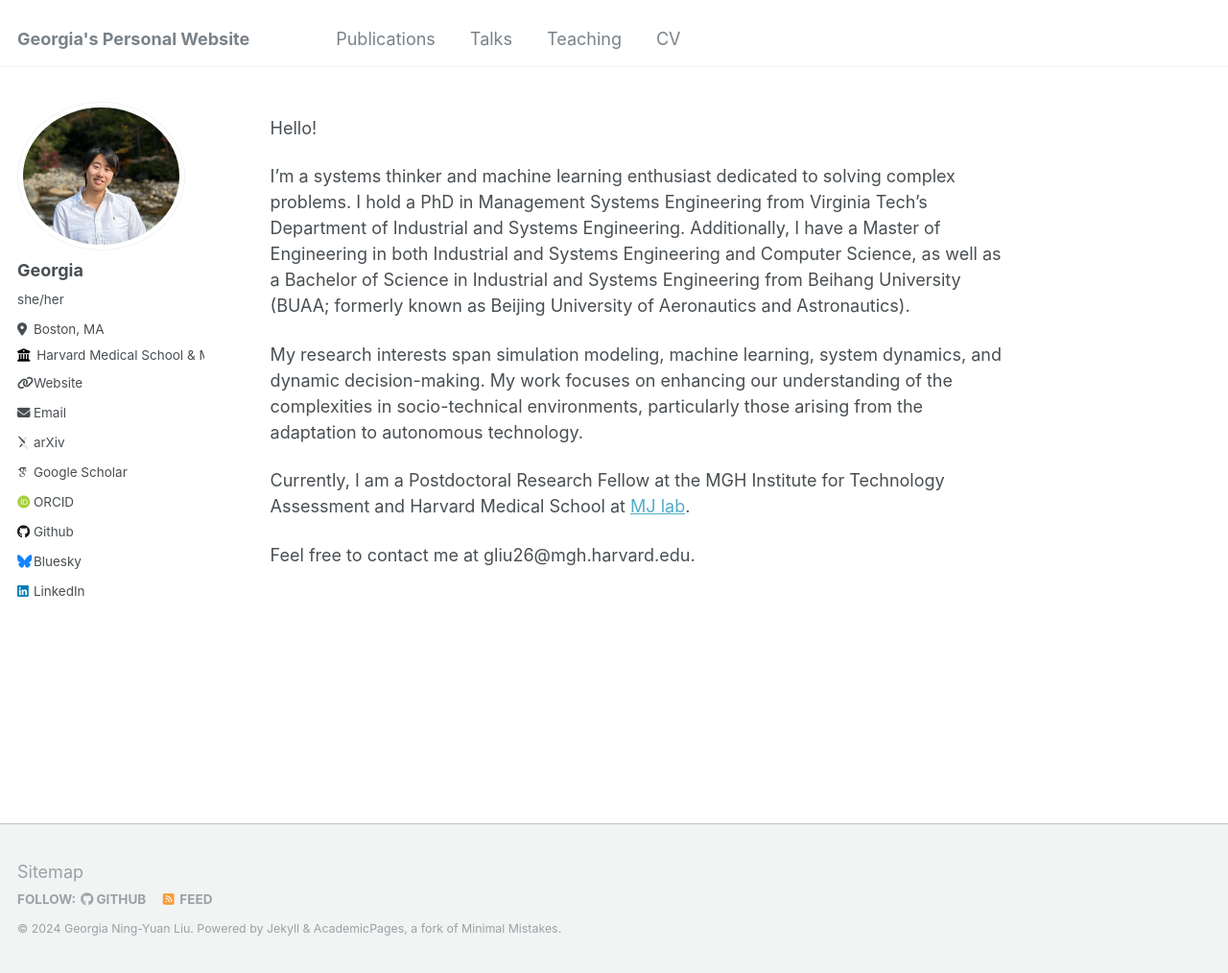
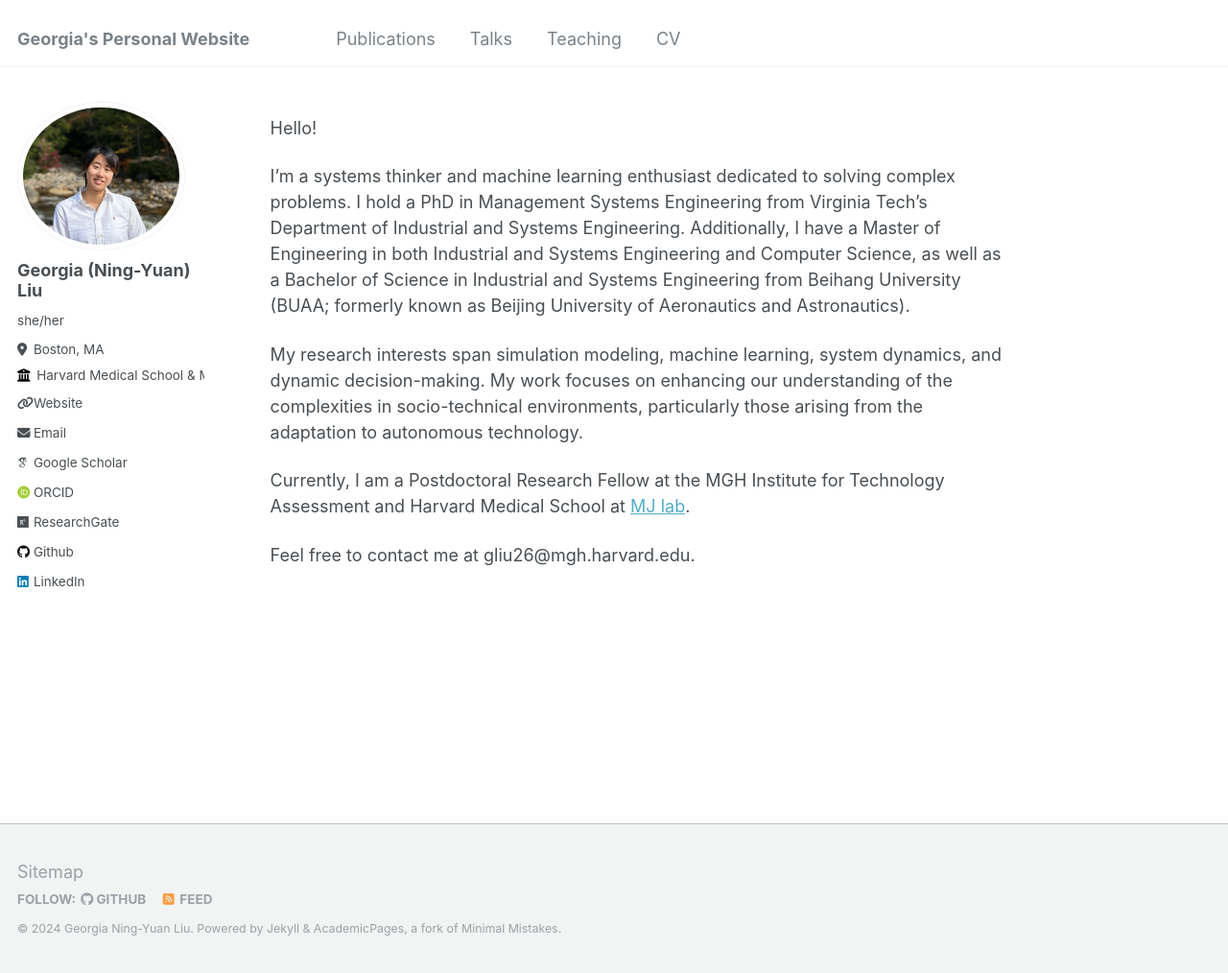
Before and after one commit to georgia-max/georgia-max.github.io, a Jekyll site: the page built from _pages/about.md, in a window 1280 px wide and 1014 px high. Shown: the whole window at 96% size. Built offline with Jekyll 4.4.1, drawn with Linux system fonts in a browser that asks for light colours; some web fonts are replaced.

Commit message:
Update _config.yml

```diff
--- a/_config.yml
+++ b/_config.yml
@@ -22,7 +22,7 @@ repository               : #"academicpages/academicpages.github.io"
 author:
   # Biographic information
   avatar           : "profile_pic.jpg"
-  name             : "Georgia"
+  name             : "Georgia (Ning-Yuan) Liu"
   pronouns         : "she/her"
   # bio              : "I'm a systems thinker and machine learning nerd who loves tackling complex problems. I've teamed up with everyone from professors to startup wizards to crack the code on how systems work. I live at the intersection of computer science and social science, using everything from interviews to AI to solve tricky social issues. Basically, I turn chaos into organized chaos with style!"
   location         : "Boston, MA"
@@ -31,13 +31,13 @@ author:
   email            : gliu26@mgh.harvard.edu
 
   # Academic websites
-  arxiv            : "https://papers.ssrn.com/sol3/cf_dev/AbsByAuth.cfm?per_id=6702227"
+  ssrn            : "https://papers.ssrn.com/sol3/cf_dev/AbsByAuth.cfm?per_id=6702227"
   googlescholar    : "https://scholar.google.com/citations?user=X9l2k-IAAAAJ&hl=en"
   impactstory      : # URL
   orcid            : "http://orcid.org/yourorcidurl"
   semantic         : # URL
   pubmed           : #"https://www.ncbi.nlm.nih.gov/pubmed/?term=john+snow"
-  researchgate     : # URL
+  researchgate     : "https://www.researchgate.net/profile/Ning-Yuan-Liu"
 
   # Repositories and software development
   bitbucket        : # Username - Update with your username on the site
@@ -48,7 +48,7 @@ author:
   stackoverflow    : # User number or user number and name (i.e., use "1" or "1/jeff-atwood")
 
   # Social media
-  bluesky          : "bsky.app" # Replace this with you Bluesky username
+  bluesky          : # Username
   facebook         : # Username
   flickr           : # Username
   foursquare       : # Username
```
